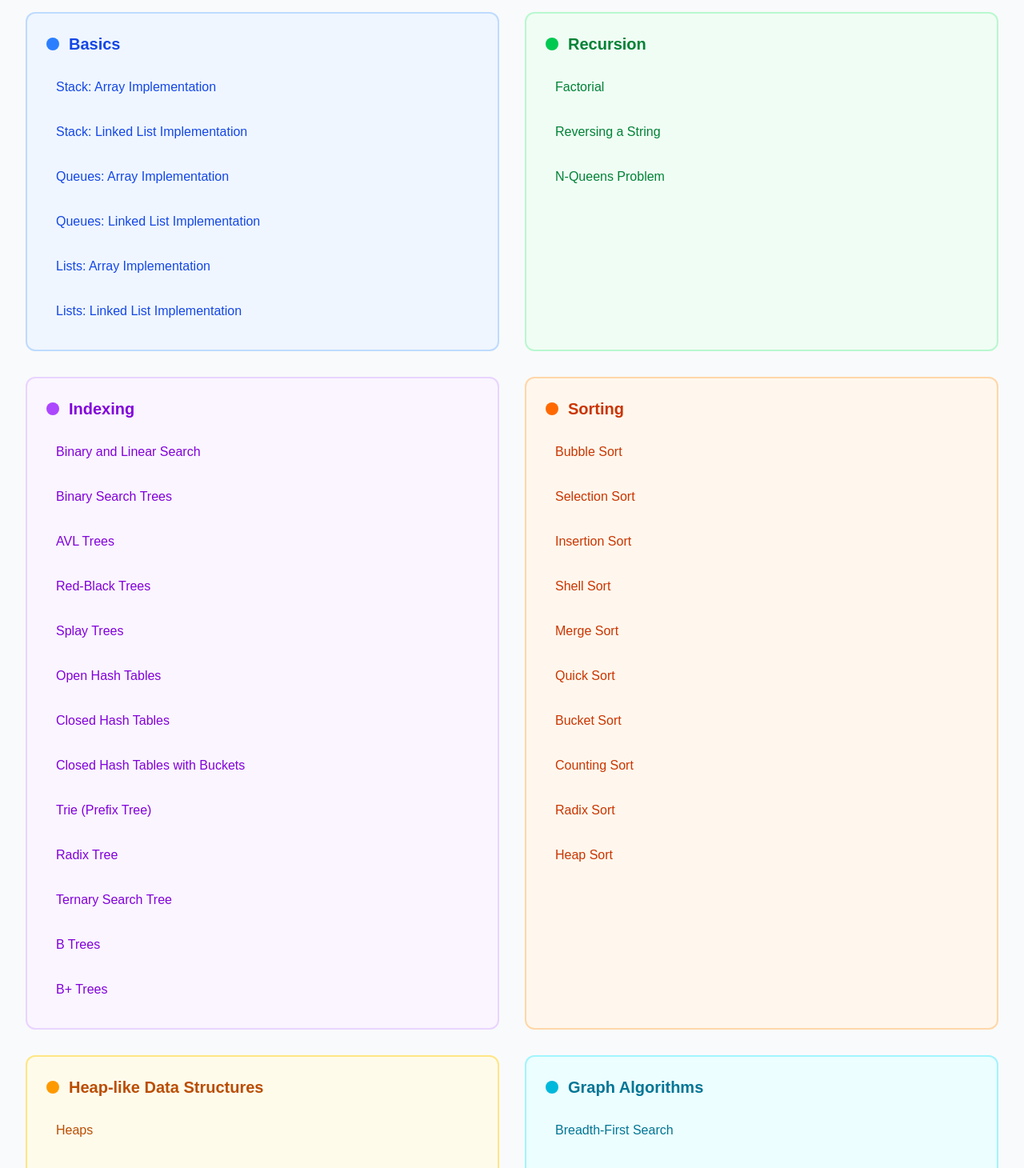
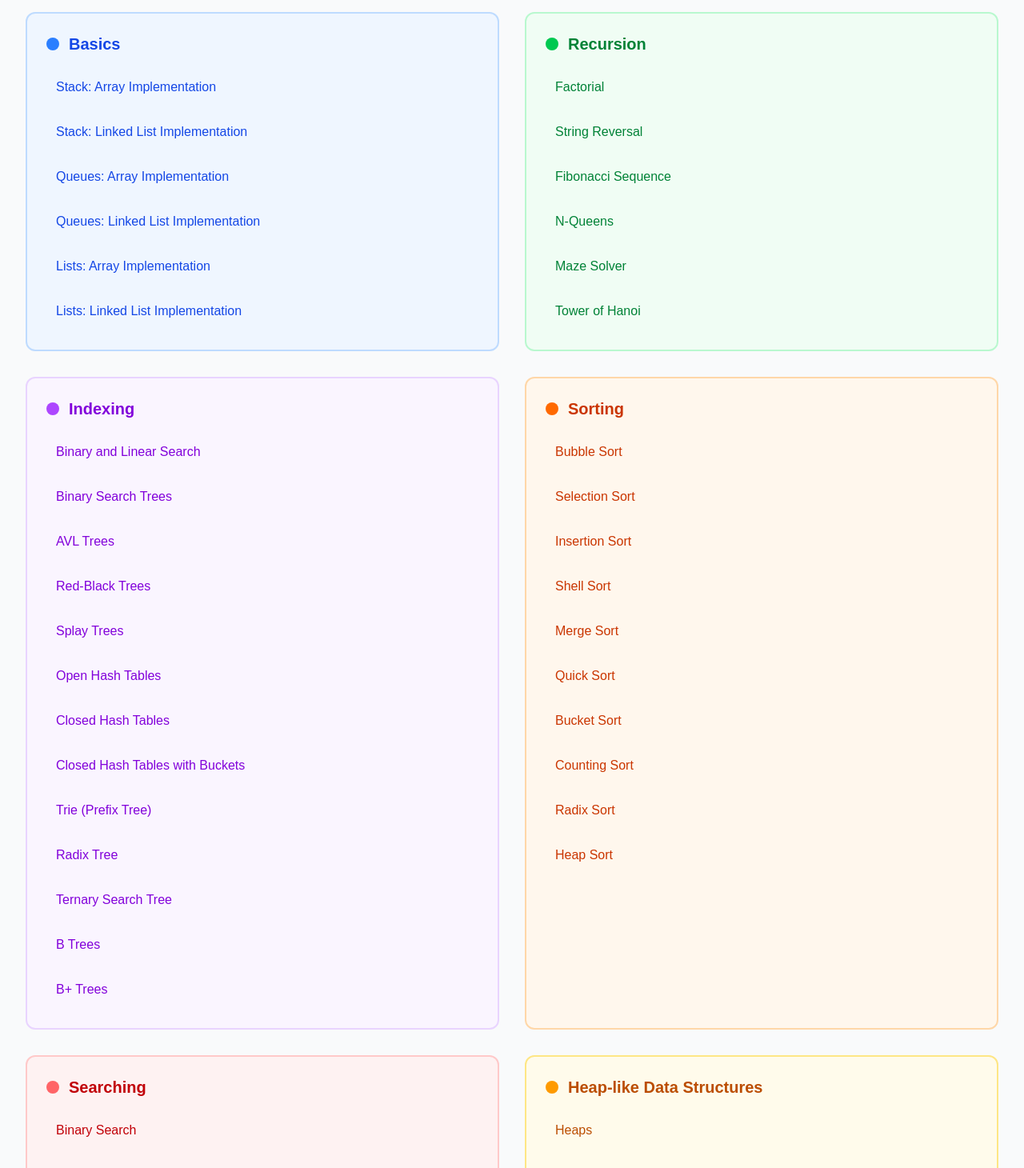
Before and after one commit to Archit1706/DSAverse, a Next.js app: page / in a window 1280 px wide. Shown: the part 1330-2790 px from the top of the page at 80% size. Built offline with nearby package versions, Linux system fonts and the light colour scheme.

Commit message:
updated algorithm

```diff
--- a/data/algorithmCategories.js
+++ b/data/algorithmCategories.js
@@ -22,8 +22,11 @@ export const algorithmCategories = [
         textColor: "text-green-700",
         algorithms: [
             "Factorial",
-            "Reversing a String",
-            "N-Queens Problem"
+            "String Reversal",
+            "Fibonacci Sequence",
+            "N-Queens",
+            "Maze Solver",
+            "Tower of Hanoi",
         ]
     },
     {
@@ -65,6 +68,23 @@ export const algorithmCategories = [
             "Counting Sort",
             "Radix Sort",
             "Heap Sort"
+        ]
+    },
+    {
+        name: "Searching",
+        color: "bg-red-400",
+        lightColor: "bg-red-50",
+        borderColor: "border-red-200",
+        textColor: "text-red-700",
+        algorithms: [
+            "Binary Search",
+            "Linear Search",
+            "Jump Search",
+            "Interpolation Search",
+            "Exponential Search",
+            "Fibonacci Search",
+            "Ternary Search",
+            "Block Search",
         ]
     },
     {
```
